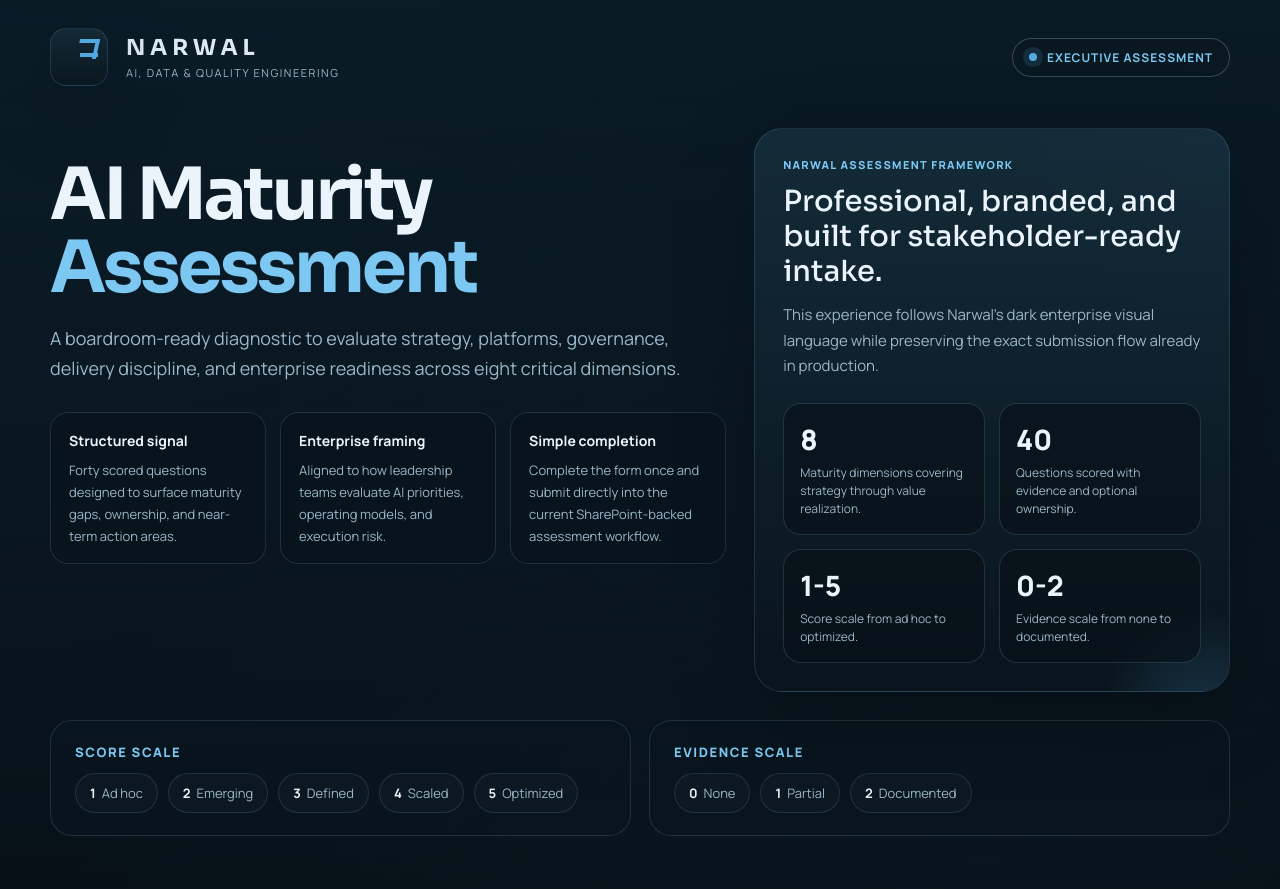
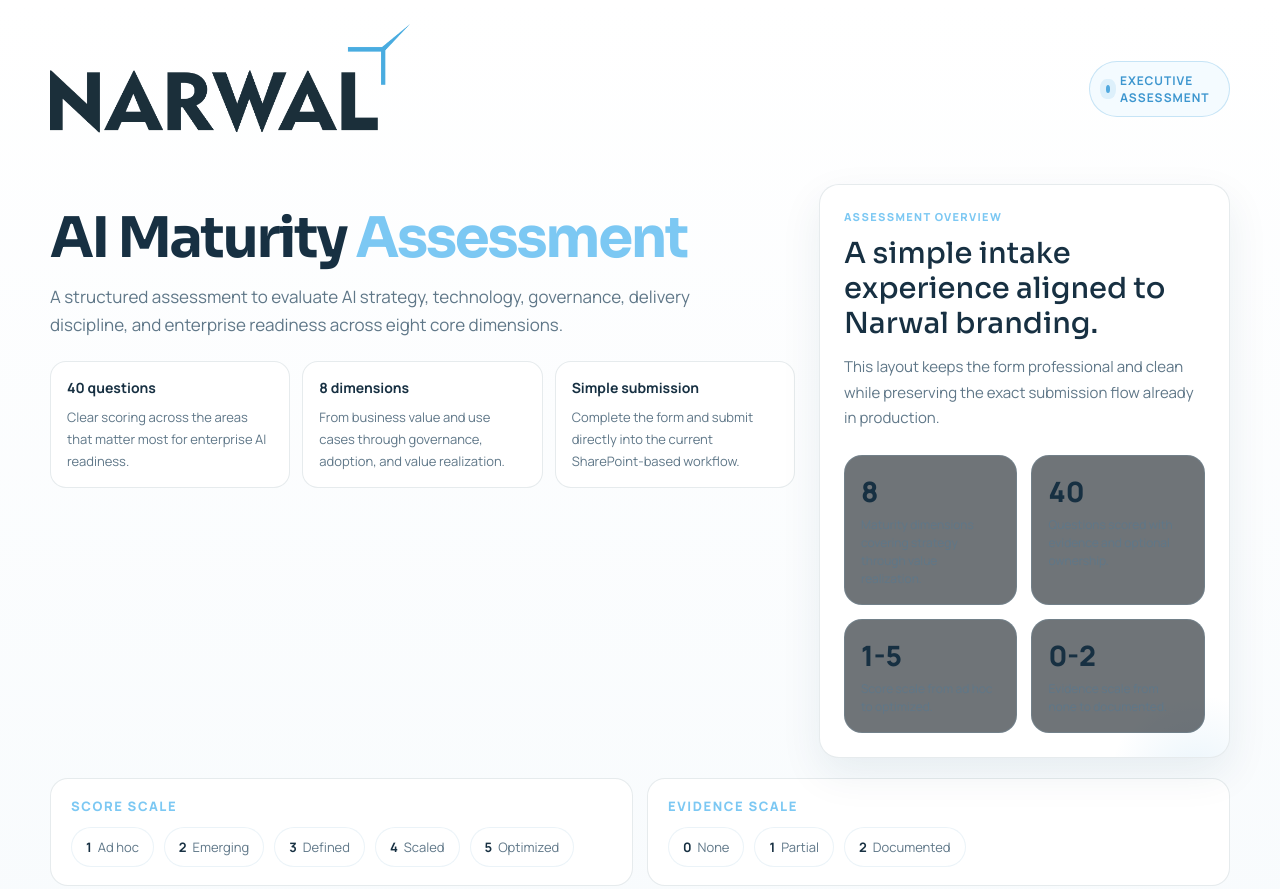
Before and after one commit to Sri1999-ai/survey-to-sharepoint, a plain HTML site: page index.html in a window 1280 px wide. Shown: the top 889 px of the page. Drawn offline with Linux system fonts and the light colour scheme.

Commit message:
changed layout

```diff
--- a/index.html
+++ b/index.html
@@ -9,22 +9,22 @@
 <link href="https://fonts.googleapis.com/css2?family=Manrope:wght@400;500;600;700;800&family=Sora:wght@500;600;700&display=swap" rel="stylesheet"/>
 <style>
 :root{
-  --bg:#061018;
-  --bg-deep:#03080d;
-  --surface:#0c1821;
-  --surface-2:#11222d;
-  --surface-3:#142b38;
-  --border:rgba(129,179,208,0.18);
-  --border-strong:rgba(129,179,208,0.32);
-  --text:#ebf4fb;
-  --muted:#9bb6c8;
-  --faint:#6c8798;
+  --bg:#ffffff;
+  --bg-deep:#f5f9fc;
+  --surface:#ffffff;
+  --surface-2:#f8fbfd;
+  --surface-3:#eef6fb;
+  --border:rgba(16,57,82,0.10);
+  --border-strong:rgba(81,169,223,0.28);
+  --text:#173042;
+  --muted:#5f7788;
+  --faint:#8aa0ae;
   --brand:#51a9df;
-  --brand-soft:rgba(81,169,223,0.12);
+  --brand-soft:rgba(81,169,223,0.10);
   --brand-strong:#7cc8f3;
   --success:#67d7c4;
   --danger:#ff8f8f;
-  --shadow:0 24px 80px rgba(0,0,0,0.28);
+  --shadow:0 16px 42px rgba(18,61,88,0.08);
 }
 
 *,*::before,*::after{box-sizing:border-box;margin:0;padding:0}
@@ -33,9 +33,7 @@ body{
   min-height:100vh;
   font-family:"Manrope",sans-serif;
   background:
-    radial-gradient(circle at top left, rgba(81,169,223,0.16), transparent 24%),
-    radial-gradient(circle at 85% 15%, rgba(81,169,223,0.12), transparent 18%),
-    linear-gradient(180deg, #07131c 0%, #04090d 72%);
+    linear-gradient(180deg, #ffffff 0%, #f7fbfe 100%);
   color:var(--text);
   overflow-x:hidden;
 }
@@ -45,18 +43,16 @@ body::before{
   position:fixed;
   inset:0;
   pointer-events:none;
-  background-image:
-    linear-gradient(rgba(81,169,223,0.035) 1px, transparent 1px),
-    linear-gradient(90deg, rgba(81,169,223,0.035) 1px, transparent 1px);
-  background-size:120px 120px;
-  mask-image:linear-gradient(180deg, rgba(0,0,0,0.45), transparent 80%);
+  background:
+    radial-gradient(circle at top left, rgba(81,169,223,0.08), transparent 28%),
+    linear-gradient(180deg, rgba(81,169,223,0.03), transparent 55%);
 }
 
 .page-shell{position:relative;z-index:1}
 .hero{
-  padding:28px 24px 56px;
+  padding:24px 24px 40px;
   border-bottom:1px solid var(--border);
-  background:linear-gradient(180deg, rgba(10,27,38,0.92), rgba(4,9,13,0.6));
+  background:linear-gradient(180deg, #ffffff 0%, #f8fbfd 100%);
 }
 
 .hero-inner{max-width:1180px;margin:0 auto}
@@ -66,7 +62,7 @@ body::before{
   align-items:center;
   justify-content:space-between;
   gap:20px;
-  margin-bottom:42px;
+  margin-bottom:30px;
 }
 
 .brand-lockup{
@@ -75,52 +71,11 @@ body::before{
   gap:18px;
 }
 
-.brand-badge{
-  position:relative;
-  width:58px;
-  height:58px;
-  border:1px solid var(--border);
-  border-radius:16px;
-  background:linear-gradient(180deg, rgba(20,43,56,0.95), rgba(10,23,31,0.95));
-  box-shadow:var(--shadow);
-}
-
-.brand-badge::before{
-  content:"";
-  position:absolute;
-  right:9px;
-  top:10px;
-  width:20px;
-  height:20px;
-  border-top:4px solid var(--brand);
-  border-right:4px solid var(--brand);
-  transform:skew(-12deg);
-}
-
-.brand-badge::after{
-  content:"";
-  position:absolute;
-  right:9px;
-  top:24px;
-  width:18px;
-  height:4px;
-  background:var(--brand);
-}
-
-.brand-copy{display:flex;flex-direction:column;gap:4px}
-.brand-name{
-  font-family:"Sora",sans-serif;
-  font-size:22px;
-  font-weight:700;
-  letter-spacing:0.22em;
-  color:#dceaf4;
-}
-
-.brand-sub{
-  font-size:11px;
-  color:var(--muted);
-  letter-spacing:0.14em;
-  text-transform:uppercase;
+.brand-logo{
+  display:block;
+  width:min(100%, 360px);
+  height:auto;
+  object-fit:contain;
 }
 
 .hero-pill{
@@ -130,8 +85,8 @@ body::before{
   border:1px solid var(--border-strong);
   border-radius:999px;
   padding:10px 16px;
-  background:rgba(11,24,33,0.65);
-  color:var(--brand-strong);
+  background:#f4fbff;
+  color:#3d96cf;
   font-size:12px;
   font-weight:700;
   letter-spacing:0.08em;
@@ -148,8 +103,8 @@ body::before{
 
 .hero-grid{
   display:grid;
-  grid-template-columns:minmax(0,1.35fr) minmax(320px,0.95fr);
-  gap:28px;
+  grid-template-columns:minmax(0,1.45fr) minmax(280px,0.8fr);
+  gap:24px;
   align-items:stretch;
 }
 
@@ -158,35 +113,34 @@ body::before{
 }
 
 .hero-copy h1{
-  margin:20px 0 18px;
+  margin:14px 0 14px;
   font-family:"Sora",sans-serif;
-  font-size:clamp(40px,6vw,72px);
-  line-height:1.02;
+  font-size:clamp(34px,5vw,56px);
+  line-height:1.08;
   letter-spacing:-0.04em;
 }
 
 .hero-copy h1 span{color:var(--brand-strong)}
 
 .hero-copy p{
-  max-width:720px;
+  max-width:680px;
   color:var(--muted);
-  font-size:18px;
-  line-height:1.7;
+  font-size:17px;
+  line-height:1.65;
 }
 
 .hero-points{
   display:grid;
   grid-template-columns:repeat(3,minmax(0,1fr));
-  gap:14px;
-  margin-top:28px;
+  gap:12px;
+  margin-top:22px;
 }
 
 .hero-point{
   border:1px solid var(--border);
-  border-radius:18px;
-  padding:18px 18px 16px;
-  background:rgba(9,20,28,0.72);
-  backdrop-filter:blur(8px);
+  border-radius:16px;
+  padding:16px;
+  background:var(--surface);
 }
 
 .hero-point strong{
@@ -205,23 +159,21 @@ body::before{
 .hero-panel{
   position:relative;
   border:1px solid var(--border);
-  border-radius:28px;
-  padding:28px;
+  border-radius:20px;
+  padding:24px;
   overflow:hidden;
-  background:
-    linear-gradient(180deg, rgba(21,45,59,0.92), rgba(9,20,28,0.95)),
-    radial-gradient(circle at top right, rgba(81,169,223,0.18), transparent 32%);
+  background:var(--surface);
   box-shadow:var(--shadow);
 }
 
 .hero-panel::before{
   content:"";
   position:absolute;
-  inset:auto -18% -24% auto;
-  width:220px;
-  height:220px;
+  inset:auto -14% -20% auto;
+  width:180px;
+  height:180px;
   border-radius:50%;
-  background:radial-gradient(circle, rgba(81,169,223,0.22), transparent 68%);
+  background:radial-gradient(circle, rgba(81,169,223,0.12), transparent 68%);
 }
 
 .hero-panel-label{
@@ -286,16 +238,16 @@ body::before{
 .scale-band{
   display:grid;
   grid-template-columns:1fr 1fr;
-  gap:18px;
+  gap:14px;
   max-width:1180px;
-  margin:28px auto 0;
+  margin:20px auto 0;
 }
 
 .legend-card{
   border:1px solid var(--border);
-  border-radius:22px;
-  padding:22px 24px;
-  background:rgba(10,22,31,0.78);
+  border-radius:18px;
+  padding:18px 20px;
+  background:var(--surface);
 }
 
 .legend-card h2{
@@ -332,7 +284,7 @@ body::before{
   top:0;
   z-index:20;
   border-bottom:1px solid var(--border);
-  background:rgba(4,9,13,0.84);
+  background:rgba(255,255,255,0.9);
   backdrop-filter:blur(12px);
 }
 
@@ -380,10 +332,10 @@ body::before{
 
 .identity-card{
   border:1px solid var(--border);
-  border-radius:28px;
-  padding:30px;
+  border-radius:20px;
+  padding:26px;
   margin-bottom:30px;
-  background:linear-gradient(180deg, rgba(15,30,40,0.92), rgba(10,20,28,0.92));
+  background:var(--surface);
   box-shadow:var(--shadow);
 }
 
@@ -428,9 +380,9 @@ body::before{
 .field-group input{
   width:100%;
   border:1px solid var(--border);
-  border-radius:16px;
+  border-radius:12px;
   padding:16px 18px;
-  background:rgba(5,13,18,0.8);
+  background:var(--surface-2);
   color:var(--text);
   font:inherit;
   transition:border-color 0.2s, box-shadow 0.2s;
@@ -452,9 +404,9 @@ body::before{
 .section-card{
   margin-bottom:24px;
   border:1px solid var(--border);
-  border-radius:28px;
+  border-radius:20px;
   overflow:hidden;
-  background:linear-gradient(180deg, rgba(14,27,36,0.92), rgba(9,18,25,0.92));
+  background:var(--surface);
   box-shadow:var(--shadow);
 }
 
@@ -464,7 +416,7 @@ body::before{
   align-items:flex-start;
   padding:24px 28px;
   border-bottom:1px solid var(--border);
-  background:linear-gradient(180deg, rgba(19,38,51,0.98), rgba(15,29,39,0.98));
+  background:var(--surface-2);
 }
 
 .section-num{
@@ -633,9 +585,9 @@ body::before{
   margin-top:36px;
   text-align:center;
   border:1px solid var(--border);
-  border-radius:30px;
+  border-radius:20px;
   padding:34px 24px 30px;
-  background:linear-gradient(180deg, rgba(15,30,40,0.9), rgba(8,16,22,0.92));
+  background:var(--surface);
   box-shadow:var(--shadow);
 }
 
@@ -684,16 +636,16 @@ body::before{
   gap:12px;
   min-width:240px;
   border:none;
-  border-radius:16px;
+  border-radius:12px;
   padding:18px 28px;
-  background:linear-gradient(180deg, #83cdf6 0%, #4da6de 100%);
-  color:#07131b;
+  background:#72c3f0;
+  color:#0a2d44;
   font:inherit;
   font-size:16px;
   font-weight:800;
   cursor:pointer;
   transition:transform 0.2s, box-shadow 0.2s, opacity 0.2s;
-  box-shadow:0 12px 30px rgba(81,169,223,0.24);
+  box-shadow:0 10px 24px rgba(81,169,223,0.18);
 }
 
 .submit-btn:hover{transform:translateY(-2px)}
@@ -746,7 +698,7 @@ body::before{
   inset:0;
   z-index:100;
   padding:32px;
-  background:rgba(3,8,13,0.96);
+  background:rgba(255,255,255,0.84);
   align-items:center;
   justify-content:center;
 }
@@ -756,10 +708,10 @@ body::before{
 .success-card{
   width:min(100%, 620px);
   border:1px solid var(--border);
-  border-radius:30px;
+  border-radius:20px;
   padding:40px 30px;
   text-align:center;
-  background:linear-gradient(180deg, rgba(16,34,45,0.96), rgba(8,16,22,0.96));
+  background:var(--surface);
   box-shadow:var(--shadow);
 }
 
@@ -845,11 +797,7 @@ body::before{
     <div class="hero-inner">
       <div class="topbar">
         <div class="brand-lockup">
-          <div class="brand-badge" aria-hidden="true"></div>
-          <div class="brand-copy">
-            <div class="brand-name">NARWAL</div>
-            <div class="brand-sub">AI, Data &amp; Quality Engineering</div>
-          </div>
+          <img src="logo.png" alt="Narwal" class="brand-logo"/>
         </div>
         <div class="hero-pill"><span class="hero-pill-dot"></span>Executive Assessment</div>
       </div>
@@ -857,30 +805,30 @@ body::before{
         <div class="hero-copy">
           <h1>AI Maturity <span>Assessment</span></h1>
           <p>
-            A boardroom-ready diagnostic to evaluate strategy, platforms, governance,
-            delivery discipline, and enterprise readiness across eight critical dimensions.
+            A structured assessment to evaluate AI strategy, technology, governance,
+            delivery discipline, and enterprise readiness across eight core dimensions.
           </p>
           <div class="hero-points">
             <div class="hero-point">
-              <strong>Structured signal</strong>
-              <span>Forty scored questions designed to surface maturity gaps, ownership, and near-term action areas.</span>
+              <strong>40 questions</strong>
+              <span>Clear scoring across the areas that matter most for enterprise AI readiness.</span>
             </div>
             <div class="hero-point">
-              <strong>Enterprise framing</strong>
-              <span>Aligned to how leadership teams evaluate AI priorities, operating models, and execution risk.</span>
+              <strong>8 dimensions</strong>
+              <span>From business value and use cases through governance, adoption, and value realization.</span>
             </div>
             <div class="hero-point">
-              <strong>Simple completion</strong>
-              <span>Complete the form once and submit directly into the current SharePoint-backed assessment workflow.</span>
+              <strong>Simple submission</strong>
+              <span>Complete the form and submit directly into the current SharePoint-based workflow.</span>
             </div>
           </div>
         </div>
 
         <aside class="hero-panel">
-          <div class="hero-panel-label">Narwal Assessment Framework</div>
-          <div class="hero-panel-title">Professional, branded, and built for stakeholder-ready intake.</div>
+          <div class="hero-panel-label">Assessment Overview</div>
+          <div class="hero-panel-title">A simple intake experience aligned to Narwal branding.</div>
           <p class="hero-panel-text">
-            This experience follows Narwal's dark enterprise visual language while preserving the exact submission flow already in production.
+            This layout keeps the form professional and clean while preserving the exact submission flow already in production.
           </p>
           <div class="hero-stats">
             <div class="hero-stat">
```
Also changed, not shown: logo.png (added).
